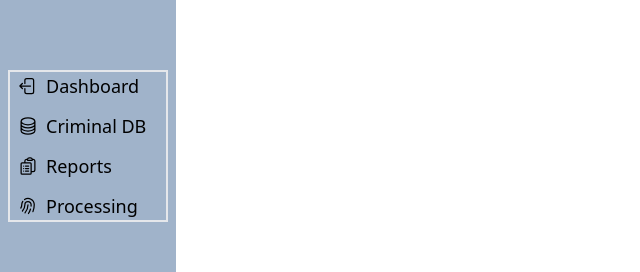
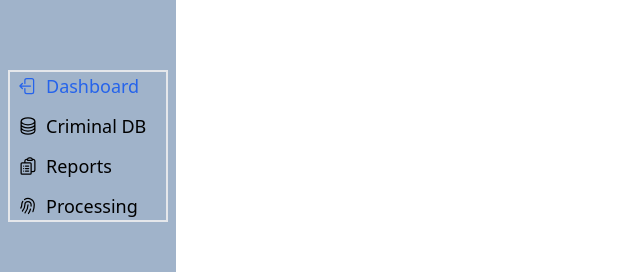
Before and after one commit to Jessalynnic/BlueLine, a React (Create React App) app in the folder blueline/: page /dashboard in a window 1280 px wide. Shown: the part 236-508 px from the top of the page, without its empty margins (0-640 px from the left). Built offline with nearby package versions, Linux system fonts and the light colour scheme.

Commit message:
Made the sidebar a seperate component

```diff
--- /dev/null
+++ b/blueline/src/pages/components/sideBar.js
@@ -0,0 +1,44 @@
+import React from "react";
+import {
+    ArrowLeftStartOnRectangleIcon,
+    CircleStackIcon,
+    ClipboardDocumentListIcon,
+    FingerPrintIcon
+} from '@heroicons/react/24/outline';
+
+const Sidebar = ({ headerText, sideBarClick }) => {
+    return (
+        <div className="flex flex-col border-2 gap-3">
+            <div
+              className={`flex items-center px-2 cursor-pointer hover:underline ${headerText === "Dashboard Overview" ? "text-blue-600" : ""}`}
+              onClick={() => sideBarClick("Dashboard Overview")}
+            >
+              <ArrowLeftStartOnRectangleIcon className="w-5 h-5 mr-2" />
+              <span className="text-lg">Dashboard</span>
+            </div>
+            <div
+              className={`flex items-center px-2 cursor-pointer hover:underline ${headerText === "Criminal Database" ? "text-blue-600" : ""}`}
+              onClick={() => sideBarClick("Criminal Database")}
+            >
+              <CircleStackIcon className="w-5 h-5 mr-2" />
+              <span className="text-lg">Criminal DB</span>
+            </div>
+            <div
+              className={`flex items-center px-2 cursor-pointer hover:underline ${headerText === "Reports" ? "text-blue-600" : ""}`}
+              onClick={() => sideBarClick("Reports")}
+            >
+              <ClipboardDocumentListIcon className="w-5 h-5 mr-2" />
+              <span className="text-lg">Reports</span>
+            </div>
+            <div
+              className={`flex items-center px-2 cursor-pointer hover:underline ${headerText === "Processing" ? "text-blue-600" : ""}`}
+              onClick={() => sideBarClick("Processing")}
+            >
+              <FingerPrintIcon className="w-5 h-5 mr-2" />
+              <span className="text-lg">Processing</span>
+            </div>
+        </div>
+    );
+};
+
+export default Sidebar;
--- a/blueline/src/pages/dashboard.js
+++ b/blueline/src/pages/dashboard.js
@@ -1,14 +1,21 @@
+import { useState } from 'react';
 import { useNavigate } from 'react-router-dom';
 import logo from '../images/blueline_text_logo.png';
-import { ArrowLeftStartOnRectangleIcon, CircleStackIcon, ClipboardDocumentListIcon, FingerPrintIcon } from '@heroicons/react/24/outline';
+import Sidebar from './components/sideBar';
+import { ArrowLeftStartOnRectangleIcon } from '@heroicons/react/24/outline';
 import badgeIcon from '../images/badge.png';
 
 function Dashboard() {
     const navigate = useNavigate();
+    const [headerText, setHeaderText] = useState("Dashboard Overview");
 
     const handleClick = () => {
         navigate('/');  // Navigate to the login page
     };
+
+    const sideBarClick = (text) => {
+      setHeaderText(text);
+    }
 
     return (
       <div className="flex flex-row">
@@ -18,36 +25,7 @@ function Dashboard() {
         >
           <img src={logo} alt="BlueLine Text Logo" className="w-40 h-auto" />
 
-          <div className="flex flex-col border-2 gap-3">
-            <div
-              className="flex items-center px-2 cursor-pointer hover:underline"
-              onClick={handleClick}
-            >
-              <ArrowLeftStartOnRectangleIcon className="w-5 h-5 mr-2" />
-              <span className="text-lg">Dashboard</span>
-            </div>
-            <div
-              className="flex items-center px-2 cursor-pointer hover:underline"
-              onClick={handleClick}
-            >
-              <CircleStackIcon className="w-5 h-5 mr-2" />
-              <span className="text-lg">Criminal DB</span>
-            </div>
-            <div
-              className="flex items-center px-2 cursor-pointer hover:underline"
-              onClick={handleClick}
-            >
-              <ClipboardDocumentListIcon className="w-5 h-5 mr-2" />
-              <span className="text-lg">Reports</span>
-            </div>
-            <div
-              className="flex items-center px-2 cursor-pointer hover:underline"
-              onClick={handleClick}
-            >
-              <FingerPrintIcon className="w-5 h-5 mr-2" />
-              <span className="text-lg">Processing</span>
-            </div>
-          </div>
+          <Sidebar headerText={headerText} sideBarClick={sideBarClick} />
 
           <div className="flex border-2 flex-col h-24 py-2 gap-3">
             <div
@@ -67,7 +45,7 @@ function Dashboard() {
           </div>
         </div>
         <div className="flex h-20 px-6">
-          <h1 className='text-2xl font-bold self-center'>Dashboard Overview</h1>
+          <h1 className='text-2xl font-bold self-center'>{headerText}</h1>
         </div>
 
       </div>
```
